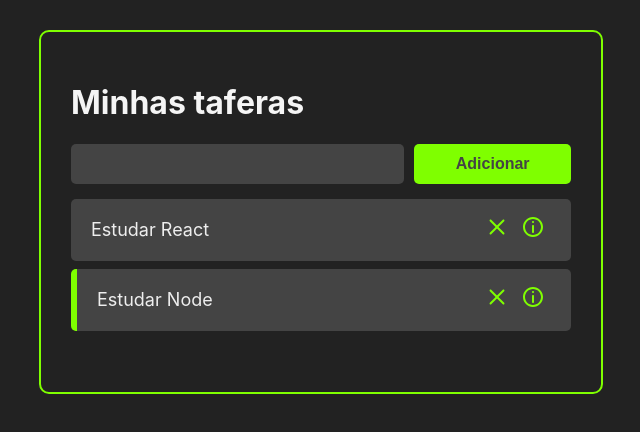
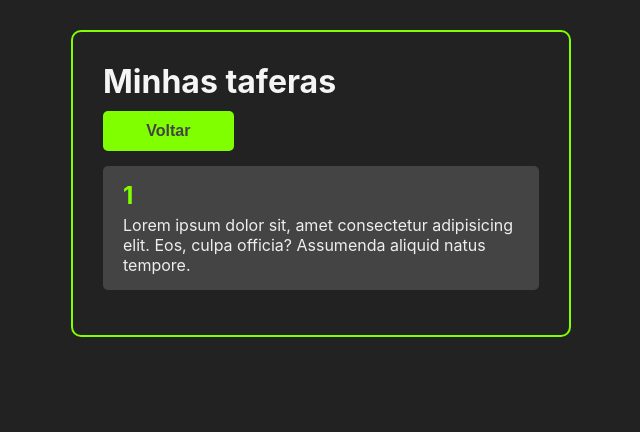
Before and after one commit to thuurzz/react-compartilhamento-estado, a React (Create React App) app: page /1 in a window 1280 px wide. Shown: the top 432 px of the page, without its empty margins (319-959 px from the left). Built offline with nearby package versions, Linux system fonts and the light colour scheme.

Commit message:
feat: lidando com click na tarefa

```diff
--- a/src/App.jsx
+++ b/src/App.jsx
@@ -1,11 +1,12 @@
 import React, { useState } from "react";
+import { v4 as uuid } from "uuid";
+import { BrowserRouter as Router, Route } from "react-router-dom";
 
 import "./App.css";
 import AddTask from "./components/AddTask";
 import Tasks from "./components/Tasks";
 import Header from "./components/Header";
-
-import { v4 as uuid } from "uuid";
+import TaskDetails from "./components/TaskDetails";
 
 const App = () => {
   const [tasks, setTasks] = useState([
@@ -21,12 +22,12 @@ const App = () => {
     },
   ]);
 
-  const handleTaskAddition = (taskTittle) => {
+  const handleTaskAddition = (tasktitle) => {
     const newTasks = [
       ...tasks,
       {
         id: uuid(),
-        title: taskTittle,
+        title: tasktitle,
         completed: false,
       },
     ];
@@ -47,17 +48,26 @@ const App = () => {
   };
 
   return (
-    <>
+    <Router>
       <div div className="container">
         <Header>Minhas taferas</Header>
-        <AddTask handleTaskAddition={handleTaskAddition} />
-        <Tasks
-          tasks={tasks}
-          handleTaskClick={handleTaskClick}
-          handleTaskDeletion={handleTaskDeletion}
-        ></Tasks>
+        <Route
+          path="/"
+          exact
+          render={() => (
+            <>
+              <AddTask handleTaskAddition={handleTaskAddition} />
+              <Tasks
+                tasks={tasks}
+                handleTaskClick={handleTaskClick}
+                handleTaskDeletion={handleTaskDeletion}
+              />
+            </>
+          )}
+        />
+        <Route path="/:taskTitle" exact component={TaskDetails} />
       </div>
-    </>
+    </Router>
   );
 };
 
--- a/src/components/AddTask.jsx
+++ b/src/components/AddTask.jsx
@@ -1,6 +1,6 @@
 import "./AddTask.css";
 import Button from "./Button";
-import React, { useState, useEffect } from "react";
+import React, { useState } from "react";
 
 const AddTask = ({ handleTaskAddition }) => {
   const [inputData, setInputData] = useState("");
--- a/src/components/Button.css
+++ b/src/components/Button.css
@@ -9,4 +9,10 @@
   font-weight: bold;
   cursor: pointer;
   border: none;
+  transition: all 0.5s ease;
 }
+
+.add-button:hover {
+  background-color: #444;
+  color: chartreuse;
+}
--- a/src/components/Task.css
+++ b/src/components/Task.css
@@ -10,7 +10,7 @@
   font-size: 18px;
 }
 
-.task-tittle {
+.task-title {
   cursor: pointer;
 }
 
@@ -20,4 +20,5 @@
   border: none;
   font-size: 24px;
   color: chartreuse;
+  margin: 0 5px;
 }
--- a/src/components/Task.jsx
+++ b/src/components/Task.jsx
@@ -1,14 +1,21 @@
 import React from "react";
 import "./Task.css";
 import { CgClose, CgInfo } from "react-icons/cg";
+import { useHistory } from "react-router-dom";
 
 const Task = ({ task, handleTaskClick, handleTaskDeletion }) => {
+  const history = useHistory();
+
+  const handleTaskDetailsClick = () => {
+    history.push(`/${task.title}`);
+  };
+
   return (
     <div
       className="task-container"
       style={task.completed ? { borderLeft: "6px solid chartreuse" } : {}}
     >
-      <div className="task-tittle" onClick={() => handleTaskClick(task.id)}>
+      <div className="task-title" onClick={() => handleTaskClick(task.id)}>
         {task.title}
       </div>
       <div className="buttons-container">
@@ -18,7 +25,10 @@ const Task = ({ task, handleTaskClick, handleTaskDeletion }) => {
         >
           <CgClose />
         </button>
-        <button className="see-tasks-details-button" onClick={() => {}}>
+        <button
+          className="see-tasks-details-button"
+          onClick={handleTaskDetailsClick}
+        >
           <CgInfo />
         </button>
       </div>
--- /dev/null
+++ b/src/components/TaskDetails.css
@@ -0,0 +1,19 @@
+.task-details-container {
+  background: #444;
+  margin: 15px 0;
+  padding: 15px 20px;
+  display: flex;
+  flex-direction: column;
+  color: #eee;
+  border-radius: 5px;
+}
+
+.task-details-container h2 {
+  margin-bottom: 5px;
+  color: chartreuse;
+}
+
+.back-button-container {
+  width: 30%;
+  margin-top: 10px;
+}
--- /dev/null
+++ b/src/components/TaskDetails.jsx
@@ -0,0 +1,29 @@
+import React from "react";
+import { useHistory, useParams } from "react-router-dom";
+import Button from "./Button";
+import "./TaskDetails.css";
+
+const TaskDetails = () => {
+  const params = useParams();
+  const history = useHistory();
+
+  const handleReturnClick = () => {
+    history.goBack();
+  };
+  return (
+    <>
+      <div className="back-button-container">
+        <Button onClick={handleReturnClick}>Voltar</Button>
+      </div>
+      <div className="task-details-container">
+        <h2>{params.taskTitle}</h2>
+        <p>
+          Lorem ipsum dolor sit, amet consectetur adipisicing elit. Eos, culpa
+          officia? Assumenda aliquid natus tempore.
+        </p>
+      </div>
+    </>
+  );
+};
+
+export default TaskDetails;
--- a/src/index.css
+++ b/src/index.css
@@ -12,3 +12,9 @@ code {
   font-family: source-code-pro, Menlo, Monaco, Consolas, "Courier New",
     monospace;
 }
+
+* {
+  margin: 0;
+  padding: 0;
+  box-sizing: border-box;
+}
```
Also changed, not shown: src/index.js (+5 -4 lines).
